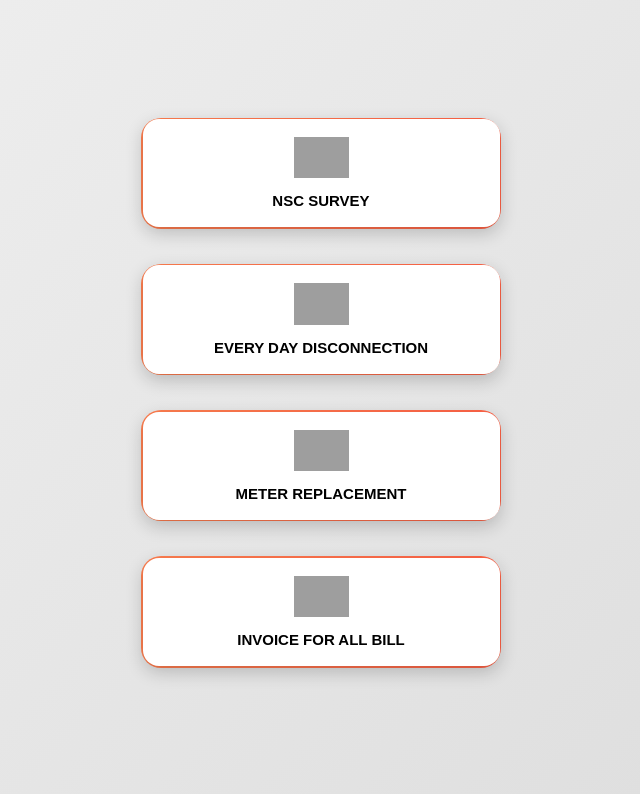
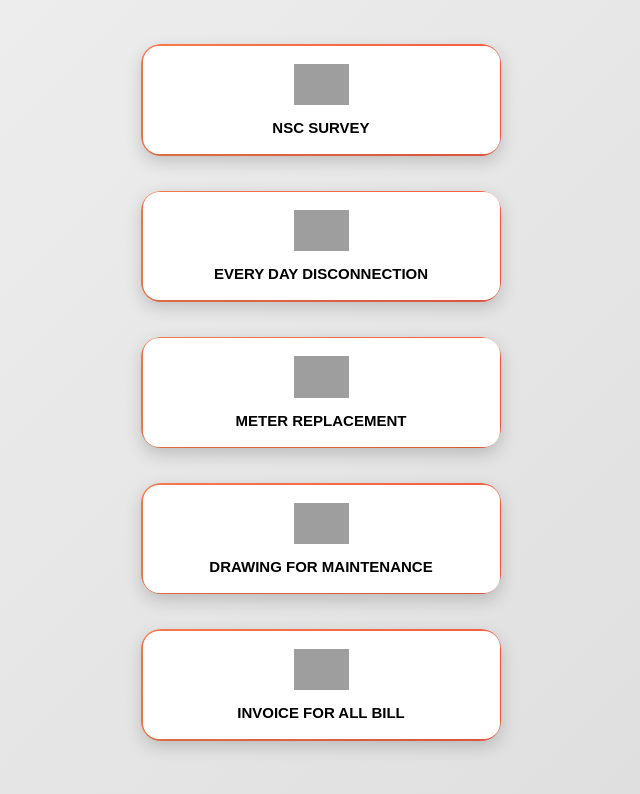
Before and after one commit to dhananjayboragari/Chakraborty-electricals-, a plain HTML site: page submit report.html in a window 1280 px wide. Shown: the whole page, without its empty margins (319-959 px from the left). Drawn offline with Linux system fonts and the light colour scheme; grey boxes are pictures that could not be loaded.

Commit message:
Update submit report.html

```diff
--- a/submit report.html
+++ b/submit report.html
@@ -126,6 +126,20 @@ a{text-decoration:none; color:black; display:block;}
   </div>
 
 
+    <!-- Card 5: Drawing for Maintenance -->
+  <div class="card-box">
+    <a href="pole_drawing.html" onclick="startLoad(event,this)">
+      <div class="card-border">
+        <div class="card-btn">
+          <img src="https://cdn-icons-png.flaticon.com/512/2991/2991108.png" alt="Drawing Icon">
+          <h3>DRAWING FOR MAINTENANCE</h3>
+        </div>
+      </div>
+      <div class="loader"></div>
+    </a>
+  </div>
+
+
   <!-- Card 4: Invoice for all Bill-->
   <div class="card-box">
     <a href="invoice.html" onclick="startLoad(event,this)">
```
